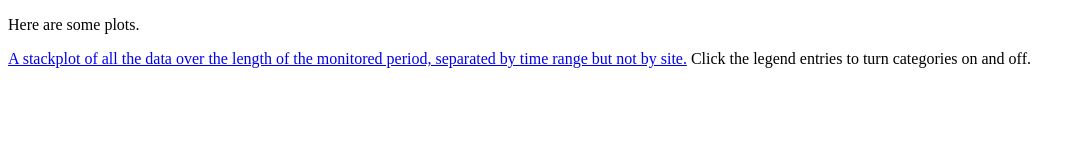
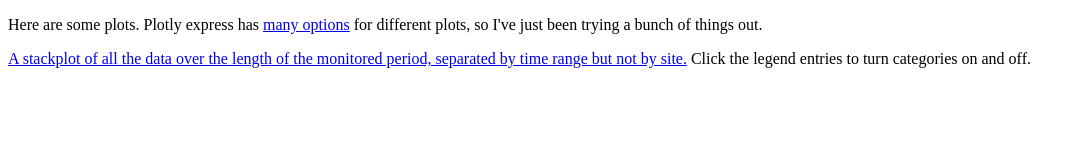
Before and after one commit to KCollins/fish-census, a plain HTML site: page index.html in a window 1280 px wide. Shown: the whole page, without its empty margins (0-1085 px from the left). Drawn offline with Linux system fonts and the light colour scheme.

Commit message:
Update index.html

```diff
--- a/index.html
+++ b/index.html
@@ -6,7 +6,7 @@
 </head>
 <body>
 
-<p>Here are some plots.</p>
+<p>Here are some plots. Plotly express has <a href="https://plotly.com/python/plotly-express/">many options</a> for different plots, so I've just been trying a bunch of things out. </p>
 <p><a href="Moorea Fish Census Facet Count Bar.html">A stackplot of all the data over the length of the monitored period, separated by time range but not by site.</a> Click the legend entries to turn categories on and off.</p>
 </body>
 </html>
```
